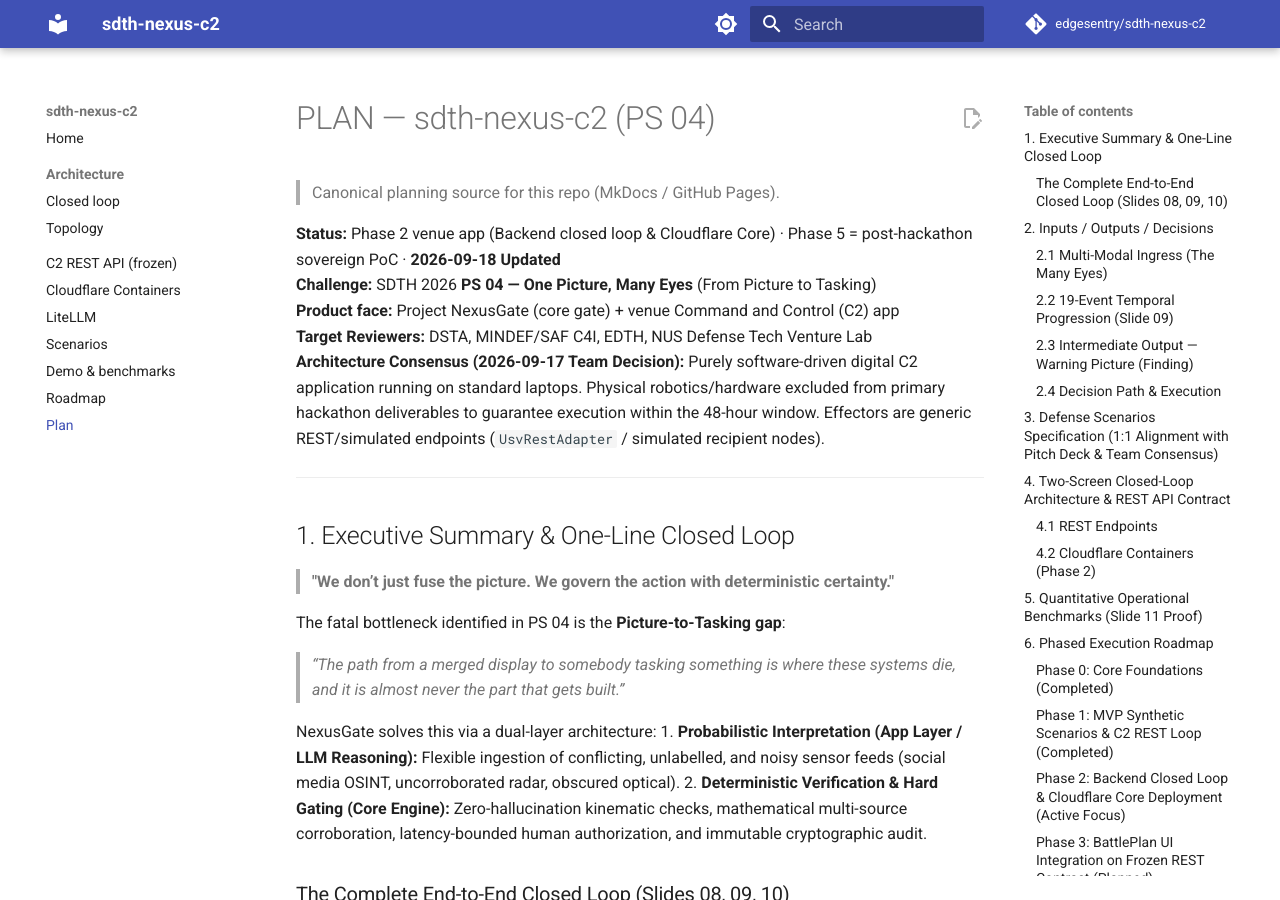
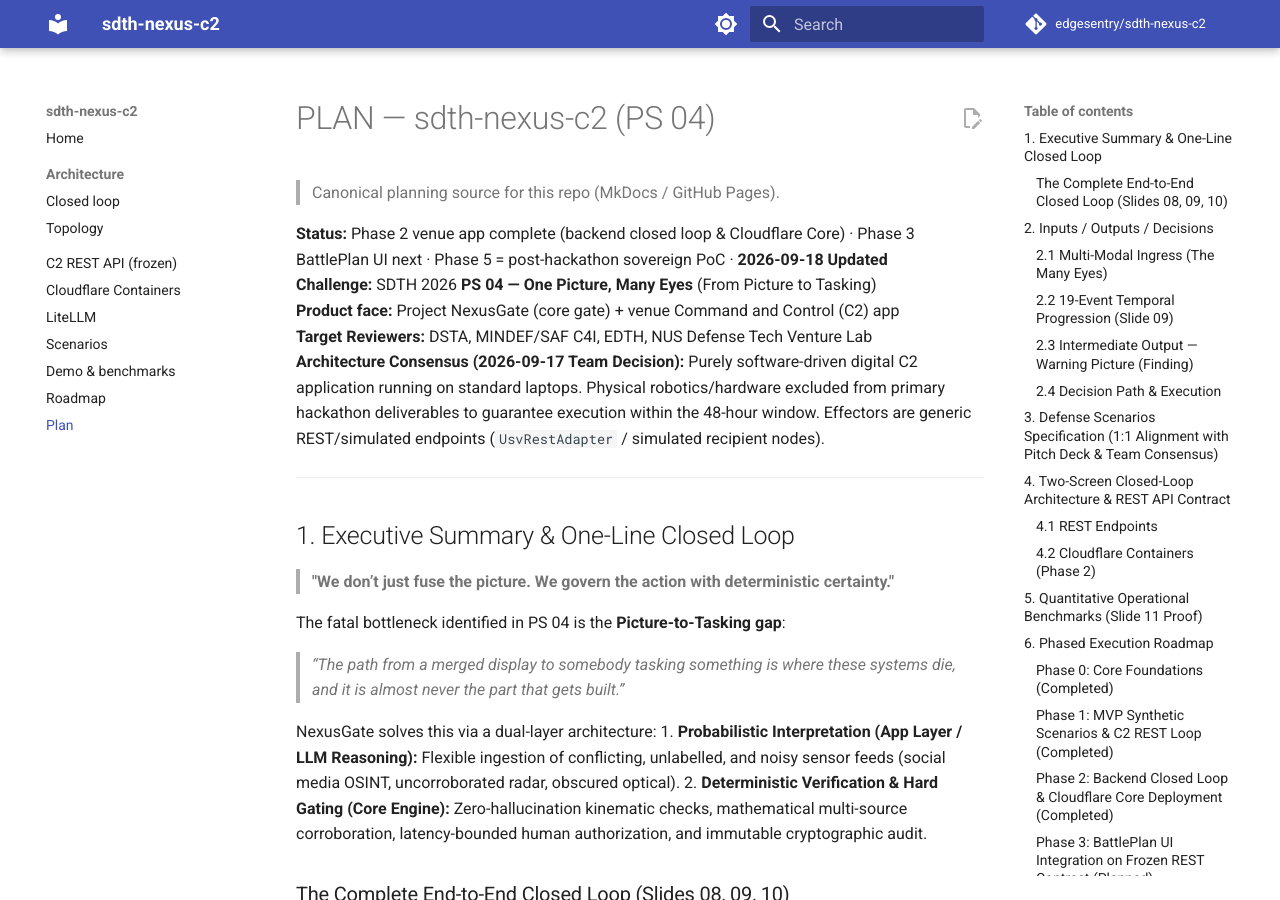
Before and after one commit to edgesentry/sdth-nexus-c2, an MkDocs documentation site: the page built from docs/plan.md, in a window 1280 px wide and 900 px high. Built offline with MkDocs 1.6.1 and Material for MkDocs 9.7.7, drawn with Linux system fonts in a browser that asks for light colours; comment, search, counter and statistics services are not loaded; some of the changed text lies outside the part shown.

```diff
--- a/docs/plan.md
+++ b/docs/plan.md
@@ -2,7 +2,7 @@
 
 > Canonical planning source for this repo (MkDocs / GitHub Pages).
 
-**Status:** Phase 2 venue app (Backend closed loop & Cloudflare Core) · Phase 5 = post-hackathon sovereign PoC · **2026-09-18 Updated**
+**Status:** Phase 2 venue app complete (backend closed loop & Cloudflare Core) · Phase 3 BattlePlan UI next · Phase 5 = post-hackathon sovereign PoC · **2026-09-18 Updated**
 **Challenge:** SDTH 2026 **PS 04 — One Picture, Many Eyes** (From Picture to Tasking)
 **Product face:** Project NexusGate (core gate) + venue Command and Control (C2) app
 **Target Reviewers:** DSTA, MINDEF/SAF C4I, EDTH, NUS Defense Tech Venture Lab
@@ -210,7 +210,7 @@ The pitch deck commits to 4 rigorous engineering metrics:
 - [x] **19-Event Temporal Streamer:** Implement `scripts/stream_events.py` for T-60s to T-00s event playback.
 - [x] **Automated Benchmark Suite:** Implement `scripts/benchmark.py` verifying Slide 11 performance metrics.
 
-### Phase 2: Backend Closed Loop & Cloudflare Core Deployment (Active Focus)
+### Phase 2: Backend Closed Loop & Cloudflare Core Deployment (Completed)
 
 Phase 2 explicitly delivers thin / demo-fidelity slices of the 4 core pitch pillars (backend closed loop without UI dependencies), while production CV, live field hardware, and full swarm loads remain Phase 5:
 
```
Also changed, not shown: other parts of docs/plan.md (+1 -0 lines), docs/demo.md (+1 -1 lines), docs/roadmap.md (+1 -1 lines), 2 other files.
